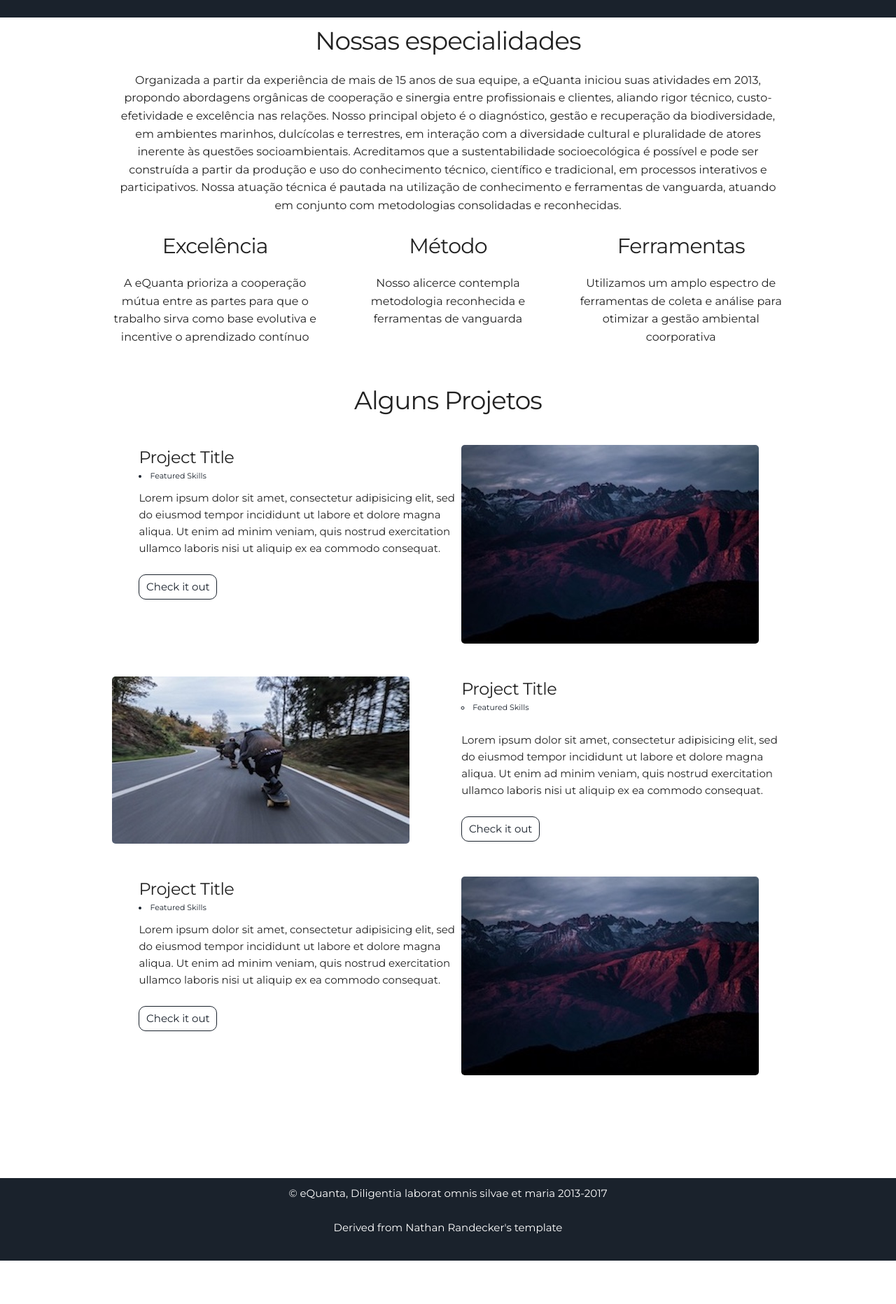
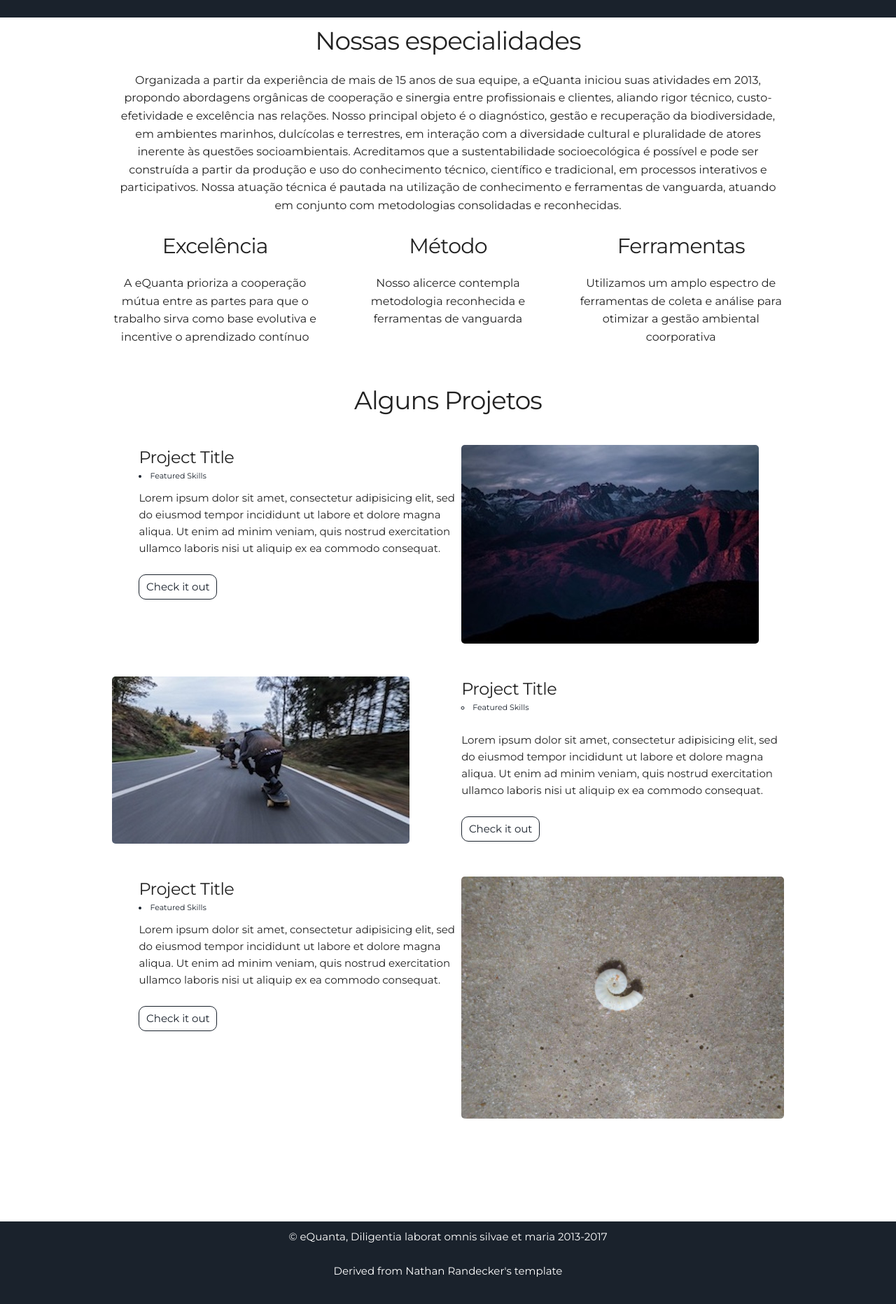
Before and after one commit to leroy1977/eQ1, a Jekyll site: the page built from index.html, in a window 1280 px wide. Shown: the part 882-2746 px from the top of the page at 70% size. Built offline with Jekyll 4.4.1, drawn with Linux system fonts in a browser that asks for light colours; before the commit the page ends 2684 px from its top, so only the background shows below that.

Commit message:
Update projects.html

```diff
--- a/_includes/projects.html
+++ b/_includes/projects.html
@@ -28,7 +28,7 @@
   </div>
  <div class="row user-projects">
     <div class="six columns images">
-      <img alt="mountains" src="{{ "/assets/img/mountains.jpg" | prepend: site.baseurl }}" />
+      <img alt="home" src="{{ "/assets/img/home.jpg" | prepend: site.baseurl }}" />
     </div>
     <div class="six columns">
       <h5> Project Title </h5>
```
